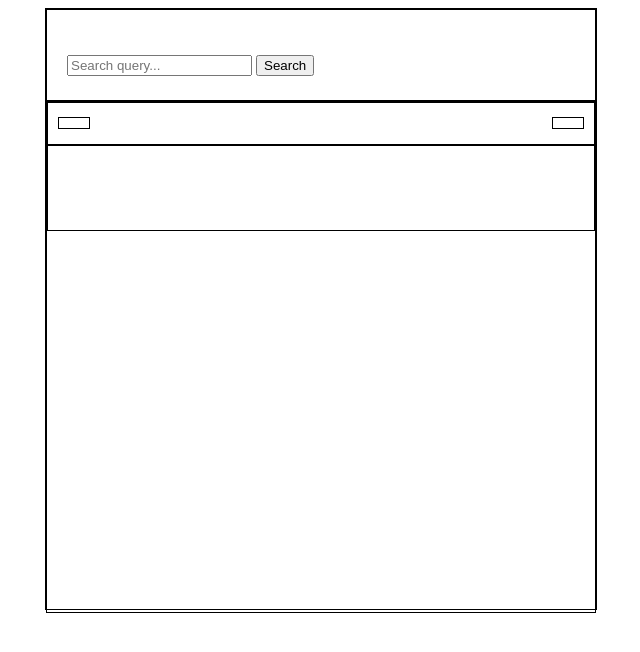
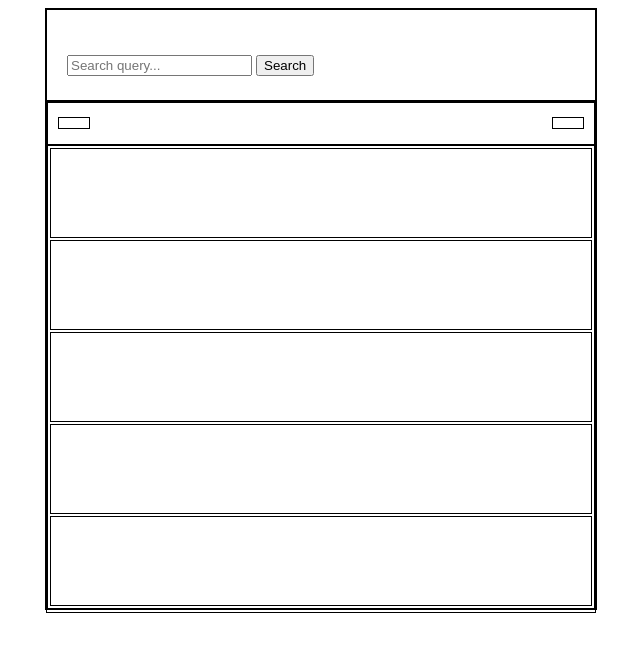
Before and after one commit to alefranco1/challenge, a plain HTML site: page index.html in a window 1280 px wide. Shown: the whole page, without its empty margins (319-959 px from the left). Drawn offline with Linux system fonts and the light colour scheme.

Commit message:
include listing element

```diff
--- a/index.html
+++ b/index.html
@@ -18,15 +18,13 @@
             <span id="quantity"></span>
             <span id="pages"></span>
           </div>
-          <div class="list">
-              <table>
-                  <tr></tr>
-                  <tr></tr>
-                  <tr></tr>
-                  <tr></tr>
-                  <tr></tr>
-              </table>
-          </div>
+          <table>
+              <tr><th></th></tr>
+              <tr><th></th></tr>
+              <tr><th></th></tr>
+              <tr><th></th></tr>
+              <tr><th></th></tr>
+          </table>
       </div>
   </div>
 </body>
```
